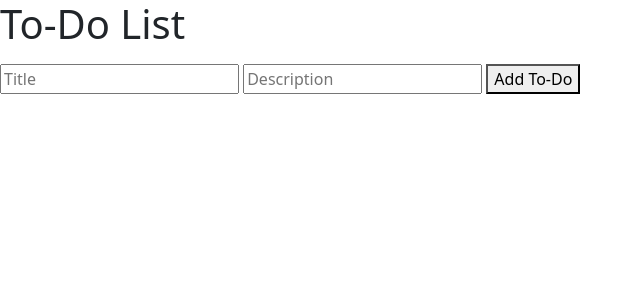
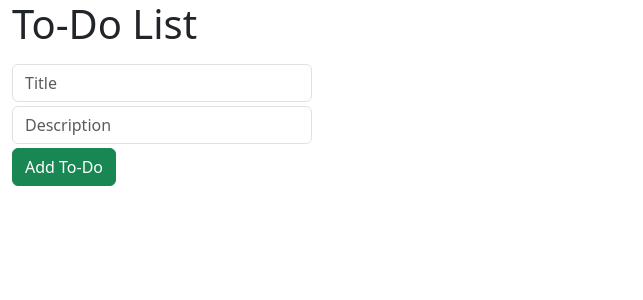
Before and after one commit to tronze/FastApi-Todos, a FastAPI app: page / in a window 1280 px wide. Shown: the top 300 px of the page, without its empty margins (0-643 px from the left). Run offline with FastAPI, Linux system fonts and the light colour scheme; data that the repository does not hold is empty.

Commit message:
fea: Simple styling elements.

```diff
--- a/templates/index.html
+++ b/templates/index.html
@@ -7,13 +7,15 @@
 <link href="https://cdn.jsdelivr.net/npm/bootstrap@5.3.8/dist/css/bootstrap.min.css" rel="stylesheet" integrity="sha384-sRIl4kxILFvY47J16cr9ZwB07vP4J8+LH7qKQnuqkuIAvNWLzeN8tE5YBujZqJLB" crossorigin="anonymous">
 </head>
 <body>
-    <h1>To-Do List</h1>
-    <ul id="todo-list"></ul>
-    <form id="todo-form">
-        <input type="text" id="title" placeholder="Title" required>
-        <input type="text" id="description" placeholder="Description" required>
-        <button type="submit">Add To-Do</button>
-    </form>
+    <div class="container-fluid">
+        <h1>To-Do List</h1>
+        <ul id="todo-list"></ul>
+        <form id="todo-form" style="max-width: 300px;">
+            <input class="form-control" type="text" id="title" placeholder="Title" required>
+            <input class="form-control mt-1" type="text" id="description" placeholder="Description" required>
+            <button type="submit" class="btn btn-success mt-1">Add To-Do</button>
+        </form>
+    </div>
     <script src="https://cdn.jsdelivr.net/npm/bootstrap@5.3.8/dist/js/bootstrap.bundle.min.js" integrity="sha384-FKyoEForCGlyvwx9Hj09JcYn3nv7wiPVlz7YYwJrWVcXK/BmnVDxM+D2scQbITxI" crossorigin="anonymous"></script>
     <script>
         async function fetchTodos() {
@@ -26,9 +28,11 @@
                 li.textContent = `${todo.title}: ${todo.description} (Completed: ${todo.completed})`;
                 const editButton = document.createElement('button');
                 editButton.textContent = 'Edit';
+                editButton.className = "btn btn-primary";
                 editButton.onclick = () => editTodo(todo.id);
                 const deleteButton = document.createElement('button');
                 deleteButton.textContent = 'Delete';
+                deleteButton.className = "btn btn-danger";
                 deleteButton.onclick = () => deleteTodo(todo.id);
                 li.appendChild(editButton);
                 li.appendChild(deleteButton);
```
